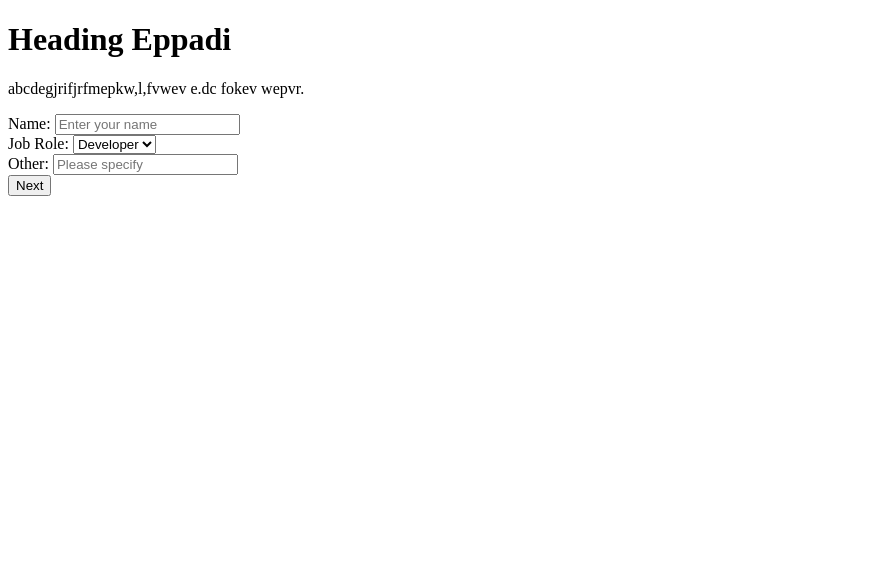
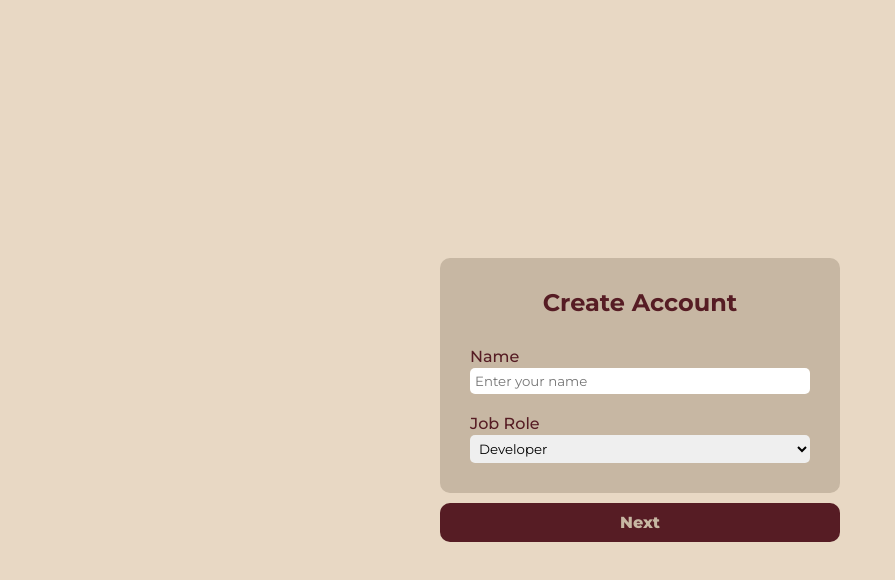
Before and after one commit to athulrajmp21/Student-Skill-Gap-Analyzer, a plain HTML site: page index.html in a window 1280 px wide. Shown: the whole page, without its empty margins (0-895 px from the left). Drawn offline with Linux system fonts and the light colour scheme.

Commit message:
Form Styles Updated

```diff
--- a/index.html
+++ b/index.html
@@ -8,31 +8,38 @@
   </head>
 
   <body>
+    <div class="container">
+      <form>
         <div class="form-box">
-      <h1>Heading Eppadi</h1>
-      <p class="subtitle">abcdegjrifjrfmepkw,l,fvwev e.dc fokev wepvr.</p>
-
-      <form>
+          <h1>Create Account</h1>
           <div class="form-group">
-          <label for="name">Name:</label>
-          <input type="text" id="name" placeholder="Enter your name" />
+            <label for="name">Name</label>
+            <input
+              type="text"
+              id="name"
+              placeholder="Enter your name"
+              required
+            />
           </div>
-
           <div class="form-group">
-          <label>Job Role:</label>
-          <select>
+            <label for="role">Job Role</label>
+            <select id="role" required>
               <option value="developer">Developer</option>
               <option value="designer">Designer</option>
               <option value="manager">Manager</option>
-            <option value="">others</option>
+              <option value="others">Others</option>
             </select>
           </div>
-
-        <div class="form-group">
-          <label for="other">Other:</label>
-          <input type="text" id="other" placeholder="Please specify" />
+          <div class="form-group other-group">
+            <label for="other">Other</label>
+            <input
+              type="text"
+              id="other"
+              placeholder="Please specify"
+              required
+            />
           </div>
-
+        </div>
         <button type="submit" class="btn-next">Next</button>
       </form>
     </div>
--- a/style.css
+++ b/style.css
@@ -0,0 +1,84 @@
+@import url('https://fonts.googleapis.com/css2?family=Plus+Jakarta+Sans:ital,wght@0,200..800;1,200..800&display=swap');
+@import url('https://fonts.googleapis.com/css2?family=Montserrat:ital,wght@0,100..900;1,100..900&family=Plus+Jakarta+Sans:ital,wght@0,200..800;1,200..800&display=swap');
+
+:root{
+    --color-primary: #561C24;
+    --color-secondary: #6D2932;
+    --color-accent: #C7B7A3;
+    --color-bg: #E8D8C4;
+}
+
+*{
+    margin: 0;
+    padding: 0;
+    box-sizing: border-box;
+    font-family: "Montserrat";
+}
+
+body{
+    width: 100vw;
+    height: 100vh;
+    display: flex;
+    justify-content: center;
+    align-items: center;
+    background-color: var(--color-bg);
+    color: var(--color-primary);
+}
+
+.container{
+    min-width: 400px;
+
+}
+
+.form-box{
+    border-radius: 10px;
+    background-color: var(--color-accent);
+    padding: 30px;
+    width: 100%;
+    display: flex;
+    flex-direction: column;
+    gap: 20px;
+}
+
+.form-box>h1{
+    font-size: 1.5rem;
+    text-align: center;
+    margin-bottom: 10px;
+}
+
+.form-box label{
+    font-weight: 500;
+}
+
+.form-box input, .form-box select{
+    padding: 5px;
+    border: none;
+    border-radius: 5px;
+}
+
+
+.form-group{
+    display: flex;
+    flex-direction: column;
+    gap: 2px;
+}
+
+.other-group{
+    display: none;
+}
+
+.form-group:has(option[value="others"]:checked) ~ .other-group{
+    display: flex;
+}
+
+.container>form>button{
+    width: 100%;
+    padding: 10px;
+    margin-top: 10px;
+    border-radius: 10px;
+    border: none;
+    background-color: var(--color-primary);
+    color: var(--color-accent);
+    font-weight: 800;
+    font-size: 1rem;
+}
```
Lines whose indentation alone changed are shown as unchanged.
